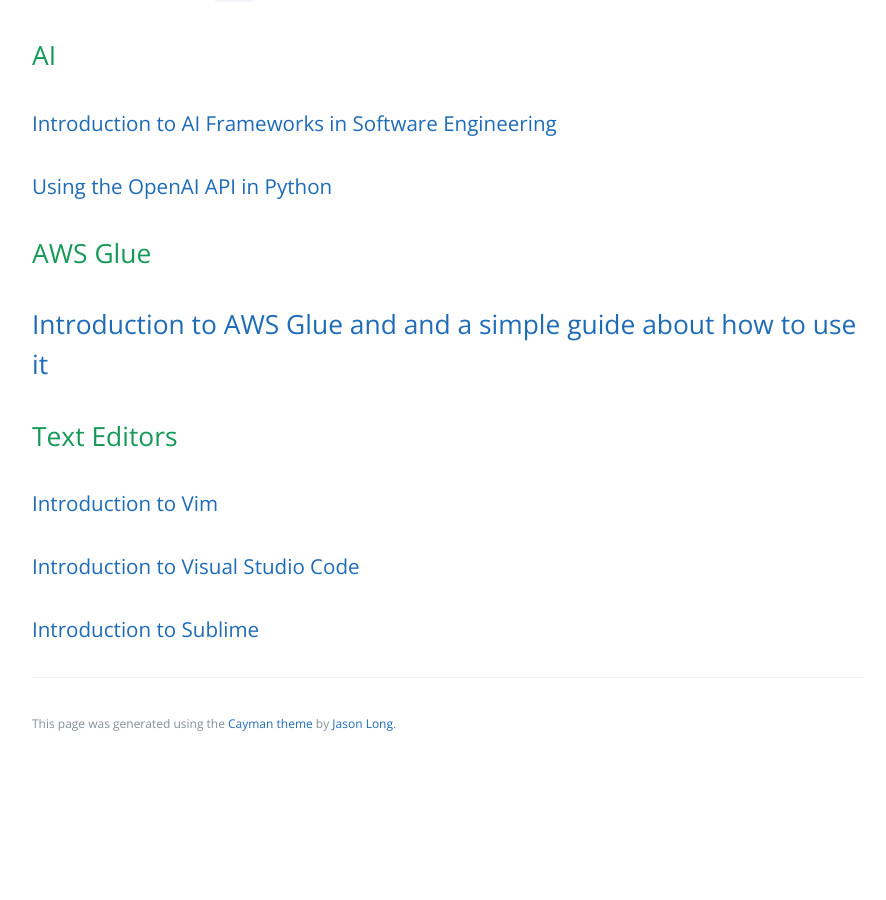
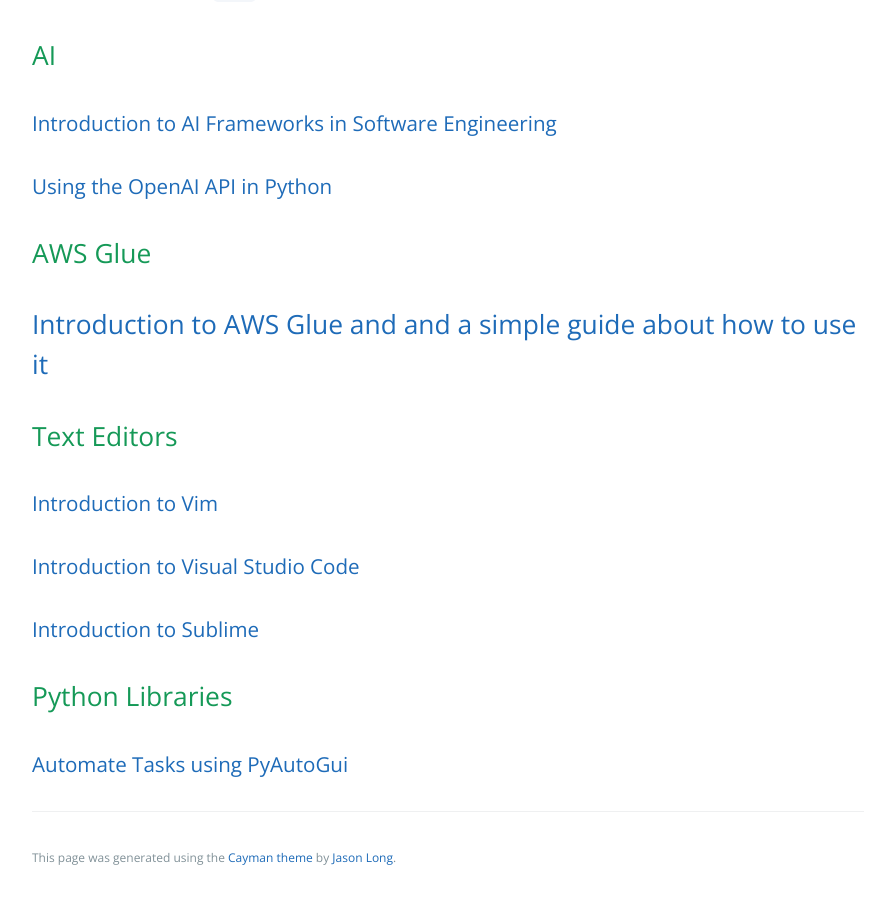
Before and after one commit to learning-software-engineering/learning-software-engineering.github.io, a Jekyll site: the page built from Topics/Software_Tools.md, in a window 1280 px wide and 900 px high, scrolled down 902 px. Shown: the whole window, without its empty margins (192-1078 px from the left). Built offline with Jekyll 4.4.1, drawn with Linux system fonts in a browser that asks for light colours; our own code applies the rules of GitHub Pages for plain Markdown files; before the commit the page ends 1668 px from its top, so only the background shows below that.

Commit message:
Added link to our tutorial on the wiki markdown file

```diff
--- a/Topics/Software_Tools.md
+++ b/Topics/Software_Tools.md
@@ -22,3 +22,6 @@
 ### [Introduction to Vim](./Software_Tools/vim.md)
 ### [Introduction to Visual Studio Code](./Software_Tools/VSCode.md)
 ### [Introduction to Sublime](./Software_Tools/Sublime.md)
+
+## Python Libraries
+### [Automate Tasks using PyAutoGui](./Software_Tools/PyAutoGUI/Automation_with_PyAutoGUI.md)
```
